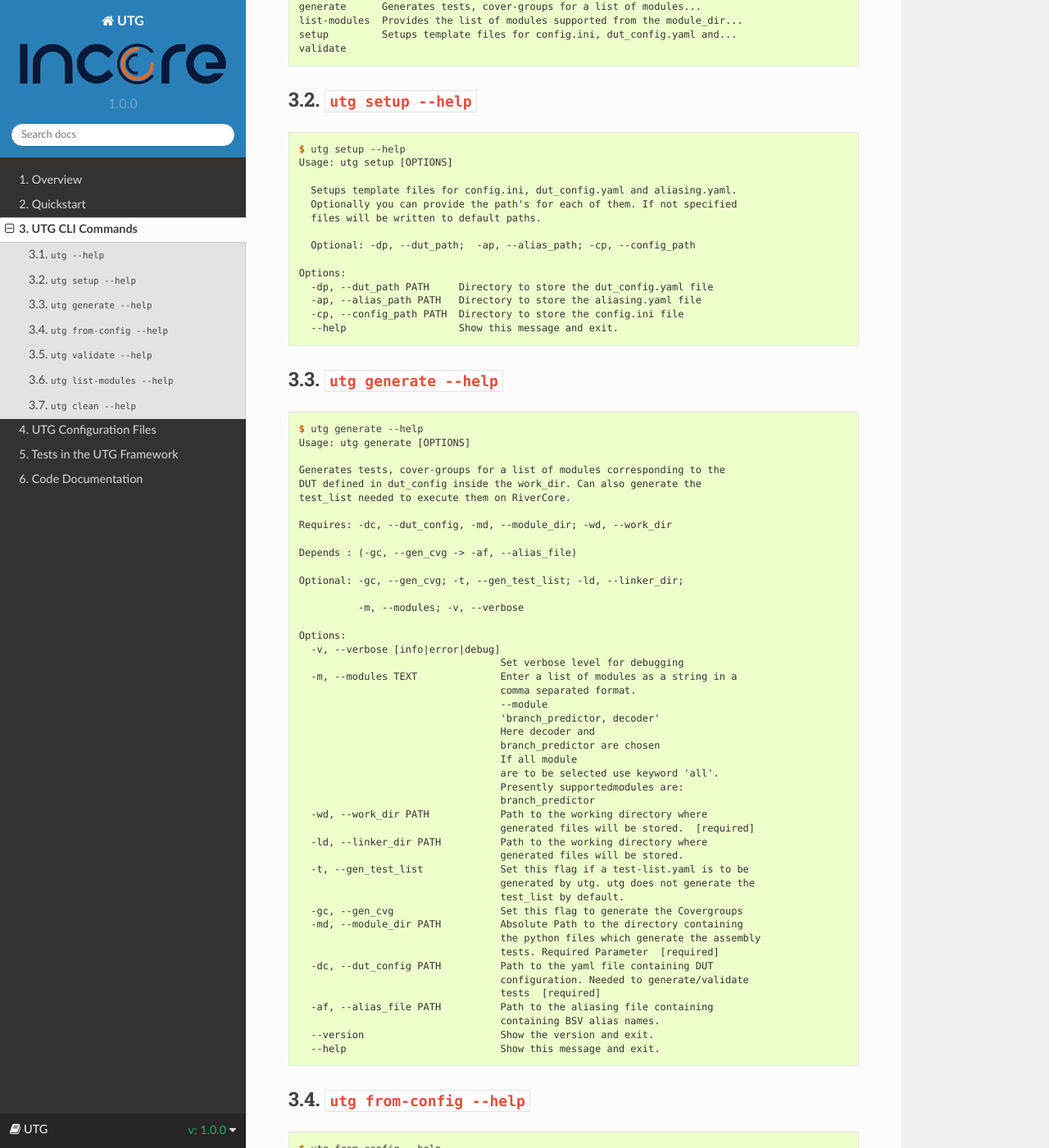
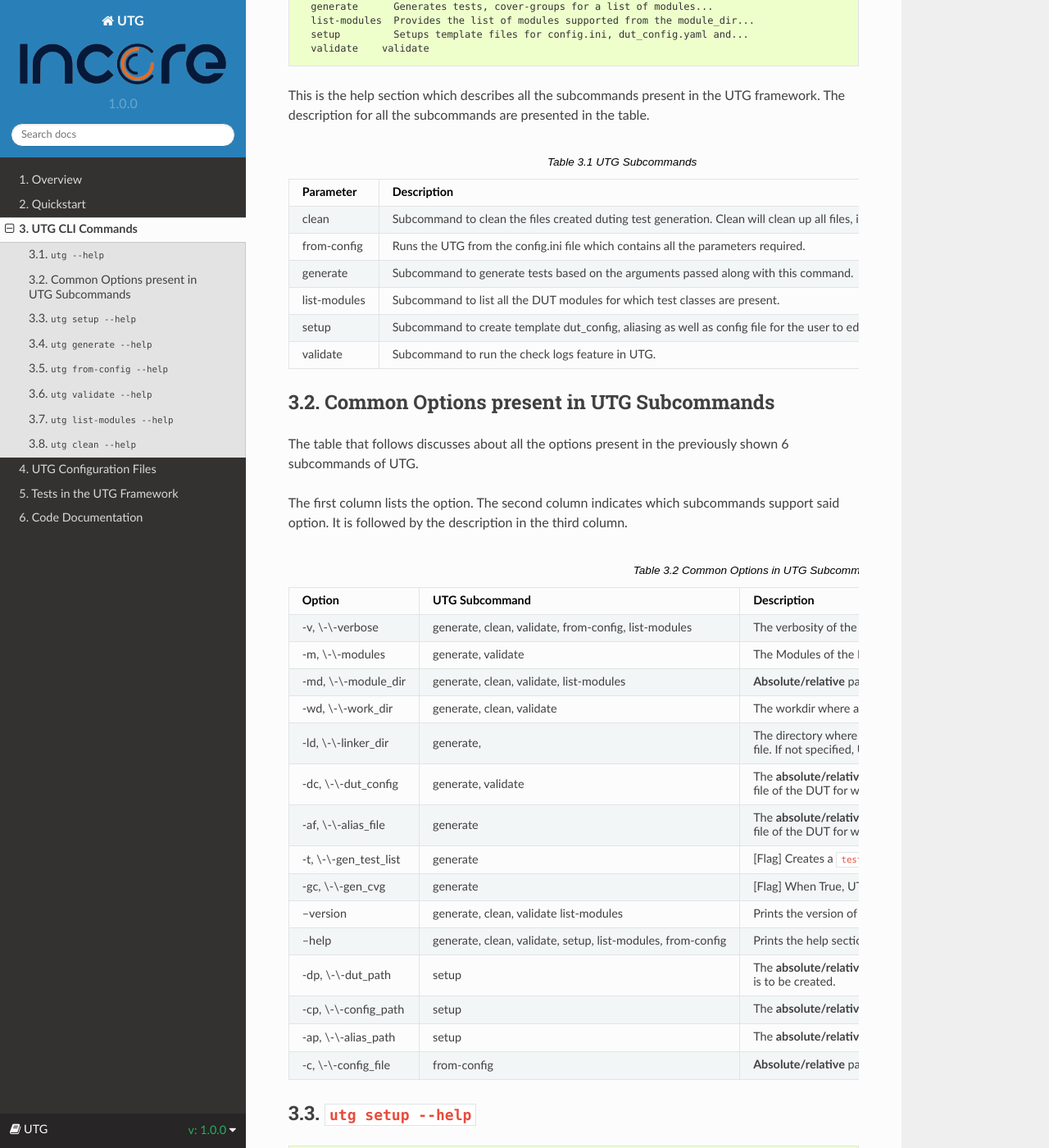
Before and after one commit to incoresemi/uatg, a Sphinx documentation site: the page built from docs/source/utg_cli.rst, in a window 1280 px wide and 1400 px high, scrolled down 477 px. Shown: the whole window at 82% size. Built offline with Sphinx 7.4.7 and the Read the Docs theme 2.0.0, drawn with Linux system fonts in a browser that asks for light colours; pages that are not in the unit, such as notebooks, are missing from menus; some of the changed text lies outside the part shown.

Commit message:
add documentation for CLI --help parameter

```diff
--- a/docs/source/utg_cli.rst
+++ b/docs/source/utg_cli.rst
@@ -20,17 +20,94 @@ UTG CLI Commands
     RISC-V Micro-Architectural Test Generator
 
     Options:
-    --version  Show the version and exit.
-    --help     Show this message and exit.
+      --version  Show the version and exit.
+      --help     Show this message and exit.
 
     Commands:
-    clean         Removes ASM, SV and other generated files from the work...
-    from-config   This subcommand reads parameters from config.ini and runs...
-    generate      Generates tests, cover-groups for a list of modules...
-    list-modules  Provides the list of modules supported from the module_dir...
-    setup         Setups template files for config.ini, dut_config.yaml and...
-    validate
+      clean         Removes ASM, SV and other generated files from the work...
+      from-config   This subcommand reads parameters from config.ini and runs...
+      generate      Generates tests, cover-groups for a list of modules...
+      list-modules  Provides the list of modules supported from the module_dir...
+      setup         Setups template files for config.ini, dut_config.yaml and...
+      validate    validate
 
+This is the help section which describes all the subcommands present in the UTG
+framework. The description for all the subcommands are presented in the table.
+
+.. tabularcolumns:: |l|L|
+
+.. table:: UTG Subcommands
+
+  =================== =========================================================
+  Parameter           Description
+  =================== =========================================================
+  clean               Subcommand to clean the files created duting test
+                      generation. Clean will clean up all files, including the
+                      tests.
+  from-config         Runs the UTG from the config.ini file which contains all
+                      the parameters required.
+  generate            Subcommand to generate tests based on the arguments passed
+                      along with this command.
+  list-modules        Subcommand to list all the DUT modules for which test
+                      classes are present.
+  setup               Subcommand to create template dut_config, aliasing as well
+                      as config file for the user to edit.
+  validate            Subcommand to run the check logs feature in UTG.
+  =================== =========================================================
+
+=========================================
+Common Options present in UTG Subcommands
+=========================================
+
+The table that follows discusses about all the options present in the previously
+shown 6 subcommands of UTG.
+
+The first column lists the option. The second column indicates which subcommands
+support said option. It is followed by the description in the third column.
+
+.. tabularcolumns:: |l|l|L|
+
+.. table:: Common Options in UTG Subcommands
+
+  ======================= ================ =================================================================
+  Option                  UTG Subcommand   Description
+  ======================= ================ =================================================================
+  -v, \\-\\-verbose       generate, clean, The verbosity of the log generated by the tool.
+                          validate,
+                          from-config,
+                          list-modules
+  -m, \\-\\-modules       generate,        The Modules of the DUT for which you wish to generate the
+                          validate         tests. (will take multiple values)
+  -md, \\-\\-module_dir   generate, clean, **Absolute/relative** path to the directory where the user has
+                          validate,        saved the tests for all modules.
+                          list-modules
+  -wd, \\-\\-work_dir     generate, clean, The workdir where all of the files, reports and logs are
+                          validate         generated.
+  -ld, \\-\\-linker_dir   generate,        The directory where the user has stored his ``link.ld`` file.
+                                           If not specified, UTG will generate a linker at the work_dir.
+  -dc, \\-\\-dut_config   generate,        The **absolute/relative** path to the ``dut_config.yaml`` file of
+                          validate         the DUT for which the user wants to generate tests.
+  -af, \\-\\-alias_file   generate         The **absolute/relative** path to the ``aliasing.yaml`` file of
+                                           the DUT for which the user wants to generate covergroups.
+  -t, \\-\\-gen_test_list generate         [Flag] Creates a ``test_list.yaml`` file in the
+                                           ``work_dir``.
+  -gc, \\-\\-gen_cvg      generate         [Flag] When True, UTG will generate the covergroups for
+                                           the tests.
+  --version               generate, clean, Prints the version of UTG and exits.
+                          validate
+                          list-modules
+  --help                  generate, clean, Prints the help section and exits.
+                          validate, setup,
+                          list-modules,
+                          from-config
+  -dp, \\-\\-dut_path     setup            The **absolute/relative** path to the directory where template
+                                           ``dut_config.yaml`` is to be created.
+  -cp, \\-\\-config_path  setup            The **absolute/relative** path to the directory where template
+                                           ``config.ini`` is to be created.
+  -ap, \\-\\-alias_path   setup            The **absolute/relative** path to the directory where template
+                                           ``aliasing.yaml`` is to be created.
+  -c, \\-\\-config_file   from-config      **Absolute/relative** path to the ``config.ini`` file.
+  ======================= ================ =================================================================
 
 ====================
 ``utg setup --help``
@@ -53,6 +130,8 @@ UTG CLI Commands
       -cp, --config_path PATH  Directory to store the config.ini file
       --help                   Show this message and exit.
 
+The setup command will create template configuration files in the directory the
+user passes. These template files can be edited by the user to meet his needs.
 
 =======================
 ``utg generate --help``
@@ -80,25 +159,20 @@ UTG CLI Commands
                                       Set verbose level for debugging
       -m, --modules TEXT              Enter a list of modules as a string in a
                                       comma separated format.
-                                      --module
-                                      'branch_predictor, decoder'
-                                      Here decoder and
-                                      branch_predictor are chosen
-                                      If all module
-                                      are to be selected use keyword 'all'.
-                                      Presently supportedmodules are:
-                                      branch_predictor
+                                      default-all
       -wd, --work_dir PATH            Path to the working directory where
                                       generated files will be stored.  [required]
-      -ld, --linker_dir PATH          Path to the working directory where
-                                      generated files will be stored.
+      -ld, --linker_dir PATH          Path to the directory containing the linker
+                                      file.Work Directory is Chosen for linker if
+                                      this argument is empty
       -t, --gen_test_list             Set this flag if a test-list.yaml is to be
                                       generated by utg. utg does not generate the
                                       test_list by default.
       -gc, --gen_cvg                  Set this flag to generate the Covergroups
       -md, --module_dir PATH          Absolute Path to the directory containing
-                                      the python files which generate the assembly
-                                      tests. Required Parameter  [required]
+                                      the python files which generates the
+                                      assembly tests. Required Parameter
+                                      [required]
       -dc, --dut_config PATH          Path to the yaml file containing DUT
                                       configuration. Needed to generate/validate
                                       tests  [required]
@@ -107,6 +181,12 @@ UTG CLI Commands
       --version                       Show the version and exit.
       --help                          Show this message and exit.
 
+The generate command is the main command of UTG. It will find the test classes
+and then generate the Assembly test files to be run on the DUT.
+
+The user can also choose to generate the covergroups by passing the ``gen_cvg``
+option. In addition to that, the user can selectively generate tests using the
+``modules`` option.
 
 ==========================
 ``utg from-config --help``
@@ -123,7 +203,7 @@ UTG CLI Commands
       Optional: -c, --config
 
     Options:
-      -v, --verbosity [info|error|debug]
+      -v, --verbose [info|error|debug]
                                       Set verbose level for debugging
       -c, --config_file PATH          Provide a config.ini file's path. This runs
                                       utg based upon the parameters stored in the
@@ -133,6 +213,15 @@ UTG CLI Commands
                                       config.ini values will be chosen
       --help                          Show this message and exit.
 
+UTG also provides the option to be run from a single config file instead of
+using the subcommands every time. The from-config command is for that purpose.
+
+Once the user sets up a ``config.ini`` file with all the required parameters,
+they can run UTG using the *from-config* command. Here the ``-c`` option should
+point to the configured *config.ini*.
+
+.. note:: The user can refer the UTG Configuration files section to learn more about
+   setting up the config.ini file.
 
 =======================
 ``utg validate --help``
@@ -148,14 +237,7 @@ UTG CLI Commands
                                       Set verbose level for debugging
       -m, --modules TEXT              Enter a list of modules as a string in a
                                       comma separated format.
-                                      --module
-                                      'branch_predictor, decoder'
-                                      Here decoder and
-                                      branch_predictor are chosen
-                                      If all module
-                                      are to be selected use keyword 'all'.
-                                      Presently supportedmodules are:
-                                      branch_predictor
+                                      default-all
       -wd, --work_dir PATH            Path to the working directory where
                                       generated files will be stored.
       -md, --module_dir PATH          Absolute Path to the directory containing
@@ -167,6 +249,16 @@ UTG CLI Commands
       --version                       Show the version and exit.
       --help                          Show this message and exit.
 
+The validate subcommand is an added optional feature of UTG. If the user
+precisely knows the pattern to search for in the log generated by running his
+test on the DUT, he can create a regular expression for the same and store it in
+the *regex_formats.py* file. He may then import those patterns within the
+test_class and use the ``check_logs()`` method of the class to perform a regular
+expression matching using UTG. This will increase (to some extent) the confidence
+of the tests, and also requires lesser time when compared to SV based methods.
+
+The user should pass the required methods for UTG to perform log checking
+automatically.
 
 ===========================
 ``utg list-modules --help``
@@ -183,6 +275,34 @@ UTG CLI Commands
 
     Options:
       -md, --module_dir PATH          Absolute Path to the directory containing
+                                      the python files which generates the
+                                      assembly tests. Required Parameter
+                                      [required]
+      -v, --verbose [info|error|debug]
+                                      Set verbose level for debugging
+      --version                       Show the version and exit.
+      --help                          Show this message and exit.
+
+The list-modules command is used when the user is not sure about the modules
+for which test_classes exist. As UTG will exit if a module for which no test
+classes were created, it is necessary that the user specifies the right
+modules.
+
+====================
+``utg clean --help``
+====================
+
+.. code-block:: shell-session
+
+    $ utg clean --help
+    Usage: utg list-modules [OPTIONS]
+
+      Provides the list of modules supported from the module_dir
+
+      Requires: -md, --module_dir
+
+    Options:
+      -md, --module_dir PATH          Absolute Path to the directory containing
                                       the python files which generate the assembly
                                       tests. Required Parameter  [required]
       -v, --verbose [info|error|debug]
@@ -191,29 +311,6 @@ UTG CLI Commands
       --help                          Show this message and exit.
 
 
-====================
-``utg clean --help``
-====================
-
-.. code-block:: shell-session
-
-    $ utg clean --help
-    Usage: utg clean [OPTIONS]
-
-      Removes ASM, SV and other generated files from the work directory, and
-      removes .yapsy plugins from module directory.
-
-      Requires: -wd, --work_dir
-
-      Optional: -md, --module_dir; -v, --verbose
-
-    Options:
-      -v, --verbose [info|error|debug]
-                                      Set verbose level for debugging
-      -wd, --work_dir PATH            Path to the working directory where
-                                      generated files will be stored.  [required]
-      -md, --module_dir PATH          Absolute Path to the directory containing
-                                      the python files which generate the assembly
-                                      tests. Required Parameter
-      --version                       Show the version and exit.
-      --help                          Show this message and exit.
+The clean command is used to remove the files generated by UTG. It cleans the
+entire work_directory, removes the __pycache__ files and also removes the
+.yapsyplugin files created during test generation/validation.
```
